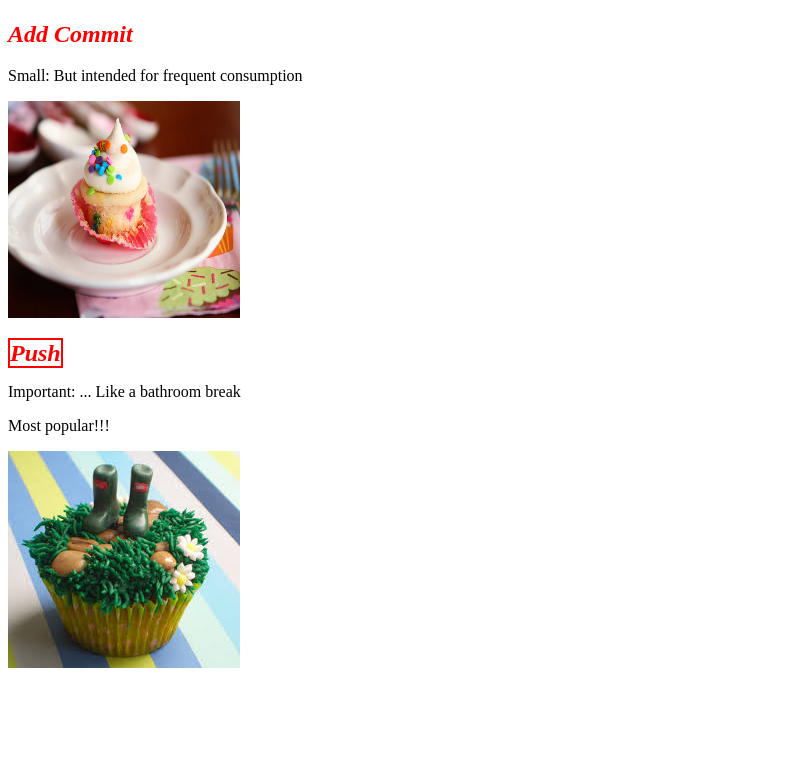
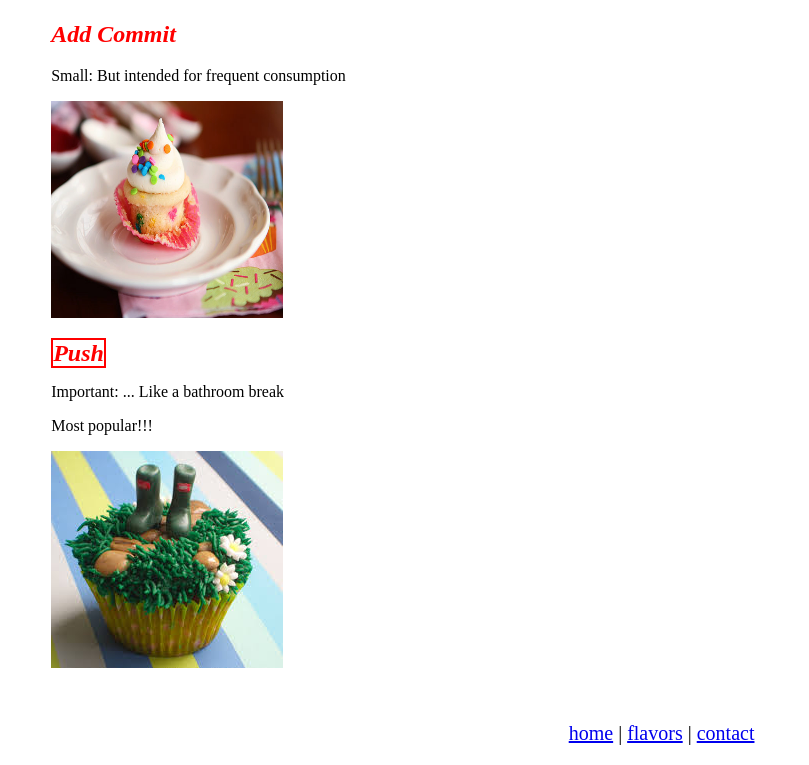
Before and after one commit to bseaver/cupcake-shop, a plain HTML site: page flavors.html in a window 1280 px wide. Shown: the part 737-1502 px from the top of the page, without its empty margins (0-809 px from the left). Before the commit the page ends 1417 px from the top, so only its background shows below. Drawn offline with Linux system fonts and the light colour scheme.

Commit message:
adds footer classes and styles

```diff
--- a/css/styles.css
+++ b/css/styles.css
@@ -1,3 +1,11 @@
+img {
+  width: 60%;
+}
+
+body {
+  margin-left: 4%;
+}
+
 .flashy {
   color: red;
   font-style: italic;
@@ -17,3 +25,9 @@
   height: 217px;
   width: 232px;
 }
+
+.footer {
+  text-align: center;
+  font-size: 20px;
+  margin-top: 50px;
+}
--- a/flavors.html
+++ b/flavors.html
@@ -31,6 +31,12 @@
     <p>Most popular!!!</p>
     <img class="cake" src="img/push_cake.jpeg" alt="A picture of Push cake">
 
+    <p class="footer">
+      <a href="index.html">home</a> |
+      <a href="flavors.html">flavors</a> |
+      <a href="contact.html">contact</a>
+    </p>
+
   </body>
 
 </html>
```
Also changed, not shown: contact.html (+7 -0 lines), index.html (+1 -2 lines).
